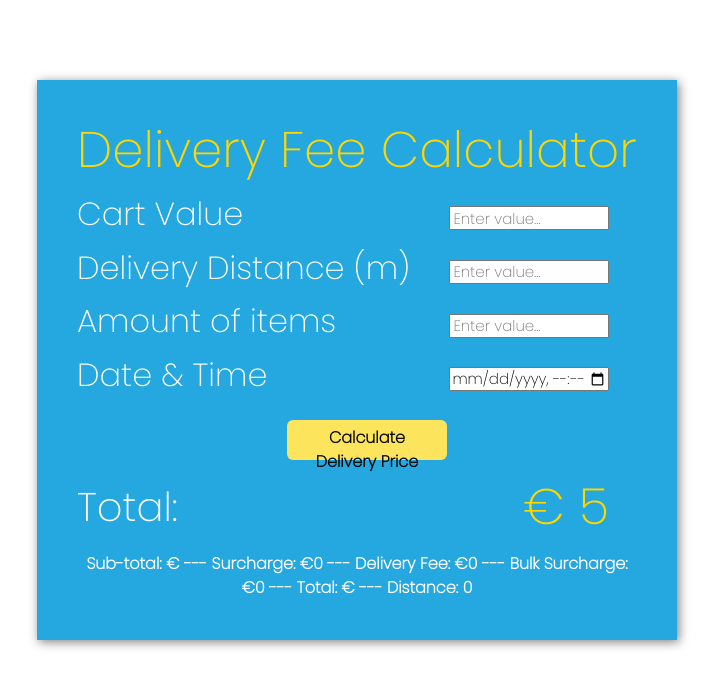
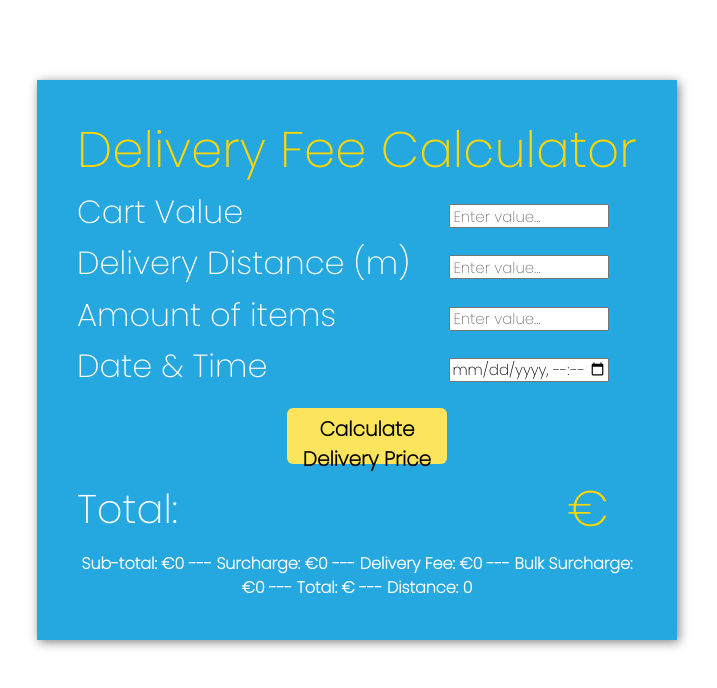
Before and after one commit to finnianj/react-delivery-fee-calculator, a React (Create React App) app: page / in a window 1280 px wide. Shown: the top 688 px of the page, without its empty margins (283-1000 px from the left). Built offline with nearby package versions, Linux system fonts and the light colour scheme.

Commit message:
tomorrow

```diff
--- a/src/App.scss
+++ b/src/App.scss
@@ -41,8 +41,9 @@ input{
   background-color: rgb(252, 228, 92);
   border: none;
   font-weight: bolder;
-  height: 5vh;
+  height: 7vh;
   width: 20vh;
+  font-size: 20px;
 }
 
 #calculate-button:hover{
--- a/src/App.tsx
+++ b/src/App.tsx
@@ -8,7 +8,7 @@ function App() {
   const [quantity, setQuantity] = React.useState<number>();
   const [time, setTime] = React.useState<String>("");
 
-  const [subtotal, setSubtotal] = React.useState<GLfloat>();
+  const [subtotal, setSubtotal] = React.useState<GLfloat>(0);
   const [total, setTotal] = React.useState<GLfloat>();
   const [bulk_surcharge, setBulkSurcharge] = React.useState<GLfloat>(0);
   const [delivery_fee, setDeliveryFee] = React.useState<GLfloat>(0);
@@ -27,7 +27,7 @@ function App() {
     setTime(event.currentTarget.value)
   }
 
-  const calculateTotal = () => {
+  const calculateExtras = () => {
     console.log("calculating total")
     if (cart_value === undefined || cart_value === 0) {
       return
@@ -35,7 +35,7 @@ function App() {
 
     setSubtotal(cart_value)
 
-    if (cart_value < 10) {
+    if (cart_value <= 10) {
       setSurcharge(10 - cart_value)
     }
 
@@ -49,11 +49,11 @@ function App() {
           setBulkSurcharge((quantity - 4) * 0.5 + 1.2)
         }
     }
+    let total = subtotal + surcharge + delivery_fee
+    setTotal(total)
+  }
 
 
-
-    console.log(delivery_fee)
-  }
 
 
   return (
@@ -75,11 +75,11 @@ function App() {
         <h2>Date & Time</h2><input type="datetime-local" onChange={handleTime}></input>
       </div>
       <div id="button-holder">
-        <button id="calculate-button" className="btn btn-light" onClick={calculateTotal}>Calculate Delivery Price</button>
+        <button id="calculate-button" className="btn btn-light" onClick={calculateExtras}>Calculate <br></br> Delivery Price</button>
       </div>
       <div className="row-content">
         <h1>Total: </h1>
-        <h1 id="total">€ 5</h1>
+        <h1 id="total">€ {total}</h1>
       </div>
       Sub-total: €{subtotal} ---
       Surcharge: €{surcharge} ---
```
